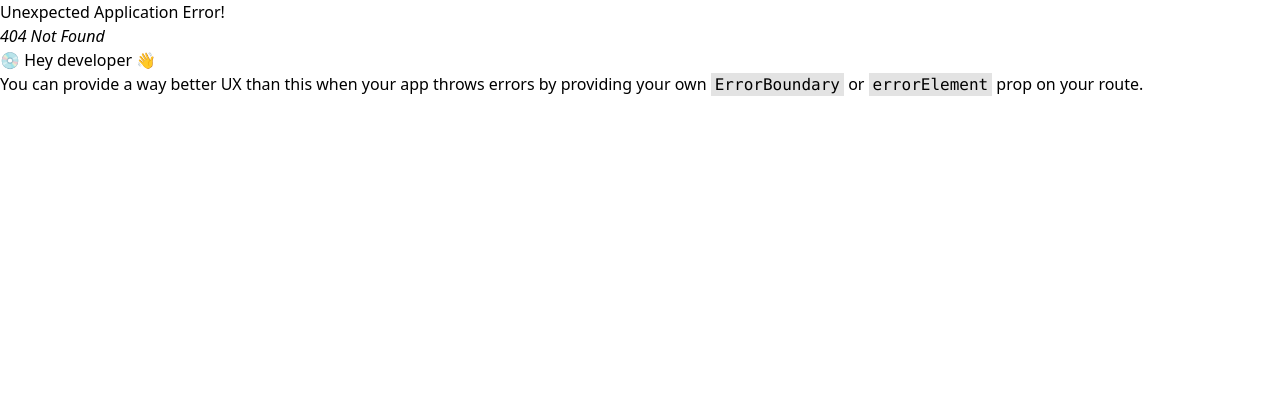
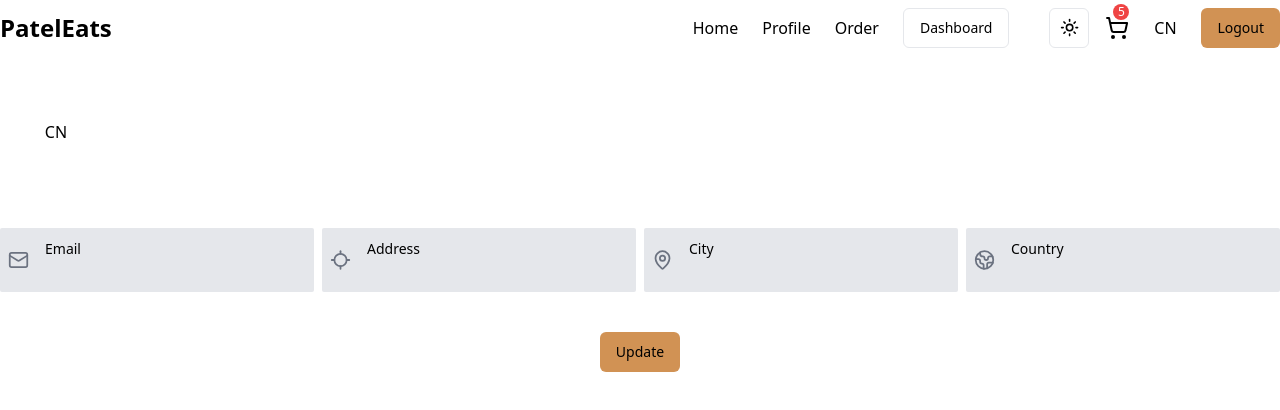
Before and after one commit to VishvajeetGaikwad/Food-App, a React (Vite) app in the folder client/: page /profile in a window 1280 px wide. Before the commit this address had no page. Shown: the top 410 px of the page. Built offline with nearby package versions, Linux system fonts and the light colour scheme.

Commit message:
Added Profile page

```diff
--- a/client/src/App.tsx
+++ b/client/src/App.tsx
@@ -8,6 +8,7 @@
 import VerifyEmail from "./auth/VerifyEmail";
 import HereSection from "./components/HereSection";
 import MainLayout from "./layout/MainLayout";
+import Profile from "./components/Profile";
 
 const appRouter = createBrowserRouter([
   {
@@ -17,6 +18,10 @@
       {
         path: "/",
         element: <HereSection />,
+      },
+      {
+        path: "/profile",
+        element: <Profile />,
       },
     ],
   },
--- /dev/null
+++ b/client/src/components/Profile.tsx
@@ -0,0 +1,143 @@
+import { Globe2, Loader2, LocateIcon, Mail, MapPin, Plus } from "lucide-react";
+import { Avatar, AvatarFallback, AvatarImage } from "./ui/avatar";
+import { FormEvent, useRef, useState } from "react";
+import { Input } from "./ui/input";
+import { Label } from "./ui/label";
+import { Button } from "./ui/button";
+
+const Profile = () => {
+  const [ProfileData, setProfileData] = useState({
+    fullname: "",
+    email: "",
+    address: "",
+    city: "",
+    country: "",
+    profilePicture: "",
+  });
+  const imageRef = useRef<HTMLInputElement | null>(null);
+  const [selectedProfilePicture, setselectedProfilePicture] =
+    useState<string>("");
+  const loading = false;
+
+  const fileChangeHandler = (e: React.ChangeEvent<HTMLInputElement>) => {
+    const file = e.target.files?.[0];
+    if (file) {
+      const reader = new FileReader();
+      reader.onloadend = () => {
+        const result = reader.result as string;
+        setselectedProfilePicture(result);
+        setProfileData((prevData) => ({
+          ...prevData,
+          profilePicture: result,
+        }));
+      };
+      reader.readAsDataURL(file);
+    }
+  };
+
+  const changeHandler = (e: React.ChangeEvent<HTMLInputElement>) => {
+    const { name, value } = e.target;
+    setProfileData({ ...ProfileData, [name]: value });
+  };
+
+  const updateProfileHandler = async (e: FormEvent<HTMLFormElement>) => {
+    e.preventDefault();
+    // update profile API implementation part
+  };
+  return (
+    <form onSubmit={updateProfileHandler} className="max-w-7xl mx-auto my-5">
+      <div className="flex items-center justify-between">
+        <div className="flex items-center gap-2">
+          <Avatar className="relative md:w-28 md:h-28 w-20 h-20">
+            <AvatarImage src={selectedProfilePicture} />
+            <AvatarFallback>CN</AvatarFallback>
+            <input
+              ref={imageRef}
+              className="hidden"
+              type="file"
+              accept="image/*"
+              onChange={fileChangeHandler}
+            />
+            <div
+              onClick={() => imageRef.current?.click()}
+              className="absolute inset-0 flex items-center justify-center opacity-0 hover:opacity-100 transition-opacity duration-300 bg-black bg-opacity-50 rounded-full cursor-pointer"
+            >
+              <Plus className="text-white w-8 h-8" />
+            </div>
+          </Avatar>
+          <Input
+            type="text"
+            name="fullname"
+            value={ProfileData.fullname}
+            onChange={changeHandler}
+            className="font-bold text-2xl outline-none border-none focus-visible:ring-transparent"
+          />
+        </div>
+      </div>
+      <div className="grid md:grid-cols-4 md:gap-2 gap-3 my-10">
+        <div className="flex items-center gap-4 rounded-sm p-2 bg-gray-200">
+          <Mail className="text-gray-500" />
+          <div className="w-full">
+            <Label>Email</Label>
+            <input
+              name="email"
+              value={ProfileData.email}
+              onChange={changeHandler}
+              className="w-full text-gray-600 bg-transparent focus-visible:ring-0 focus-visible:border-transparent outline-none border-none"
+            />
+          </div>
+        </div>
+        <div className="flex items-center gap-4 rounded-sm p-2 bg-gray-200">
+          <LocateIcon className="text-gray-500" />
+          <div className="w-full">
+            <Label>Address</Label>
+            <input
+              name="address"
+              value={ProfileData.address}
+              onChange={changeHandler}
+              className="w-full text-gray-600 bg-transparent focus-visible:ring-0 focus-visible:border-transparent outline-none border-none"
+            />
+          </div>
+        </div>
+        <div className="flex items-center gap-4 rounded-sm p-2 bg-gray-200">
+          <MapPin className="text-gray-500" />
+          <div className="w-full">
+            <Label>City</Label>
+            <input
+              name="city"
+              value={ProfileData.city}
+              onChange={changeHandler}
+              className="w-full text-gray-600 bg-transparent focus-visible:ring-0 focus-visible:border-transparent outline-none border-none"
+            />
+          </div>
+        </div>
+        <div className="flex items-center gap-4 rounded-sm p-2 bg-gray-200">
+          <Globe2 className="text-gray-500" />
+          <div className="w-full">
+            <Label>Country</Label>
+            <input
+              name="country"
+              value={ProfileData.country}
+              onChange={changeHandler}
+              className="w-full text-gray-600 bg-transparent focus-visible:ring-0 focus-visible:border-transparent outline-none border-none"
+            />
+          </div>
+        </div>
+      </div>
+      <div className="text-center">
+        {loading ? (
+          <Button disabled className="bg-orange hover:bg-hoverOrange">
+            <Loader2 className="mr-2 w-4 h-4 animate-spin" />
+            Please wait
+          </Button>
+        ) : (
+          <Button type="submit" className="bg-orange hover:bg-hoverOrange">
+            Update
+          </Button>
+        )}
+      </div>
+    </form>
+  );
+};
+
+export default Profile;
```
